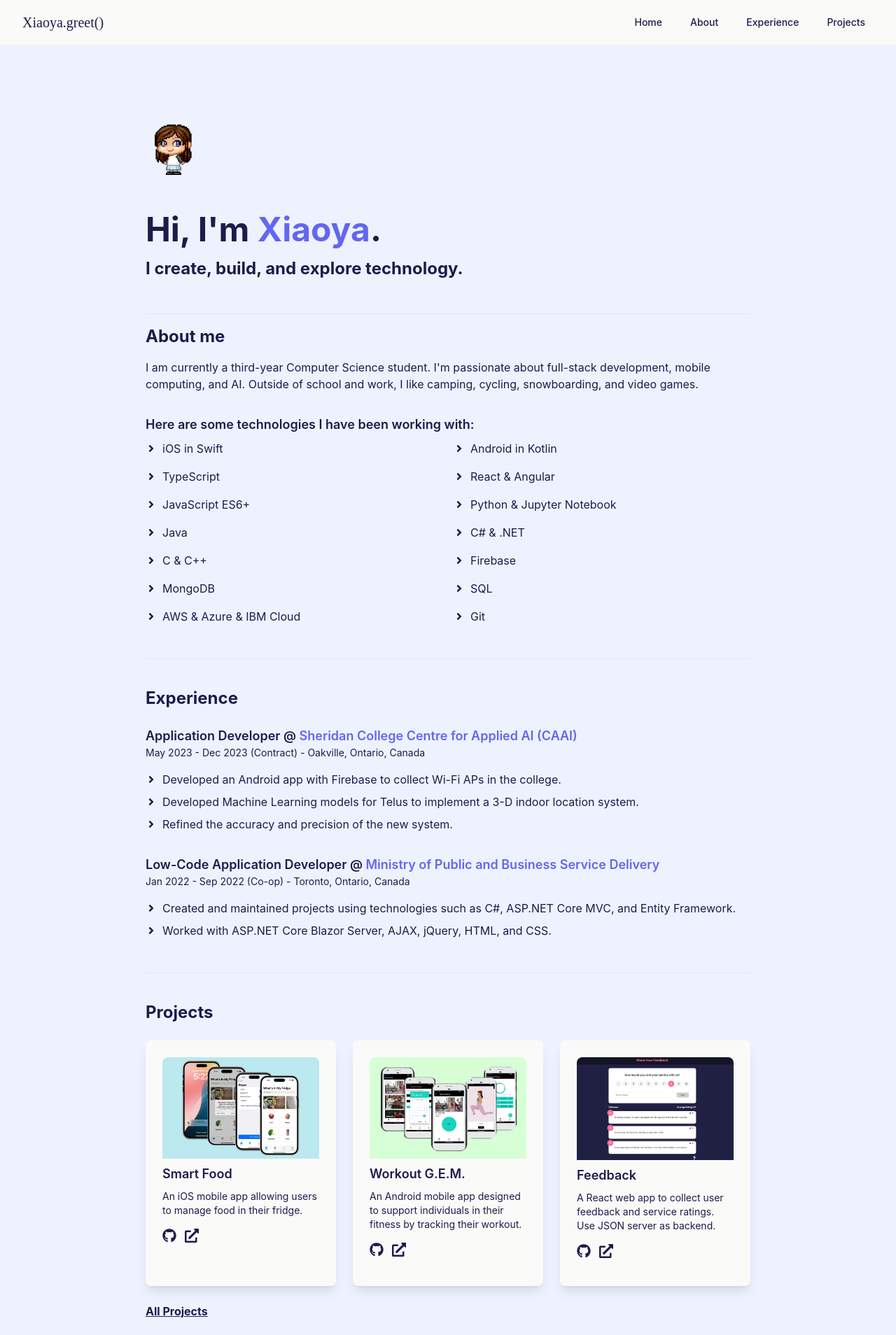
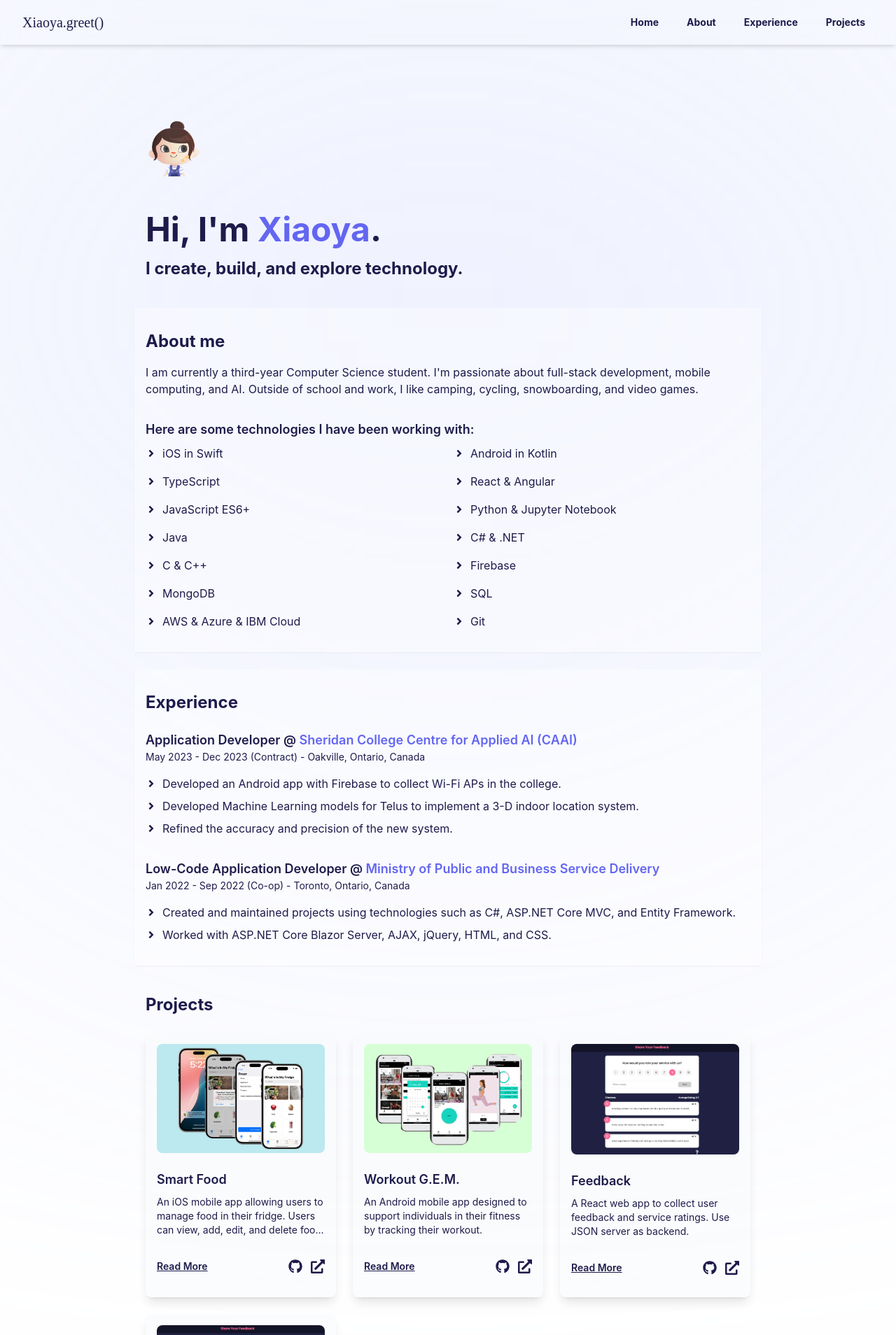
Before and after one commit to xiaoyazz/xiaoya-v2, a React (Create React App) app: page / in a window 1280 px wide. Shown: the top 1908 px of the page at 70% size. Built offline with nearby package versions, Linux system fonts and the light colour scheme.

Commit message:
Update css style for landing section and navbar

```diff
--- a/public/index.html
+++ b/public/index.html
@@ -22,7 +22,7 @@
       work correctly both with client-side routing and a non-root public URL.
       Learn how to configure a non-root public URL by running `npm run build`.
     -->
-  <title>* ‧Xiaoya ⸜(｡˃ ᵕ ˂ )⸝</title>
+  <title>Xiaoya</title>
 </head>
 
 <body>
--- a/src/components/AboutSection.js
+++ b/src/components/AboutSection.js
@@ -3,7 +3,7 @@ import { FaAngleRight } from 'react-icons/fa';
 const AboutSection = () => {
     return (
 
-        <div className="text-left mt-2 px-4 max-w-4xl mx-auto">
+        <div className="text-left mt-10 mb-6 pt-8 pb-8 px-4 max-w-4xl mx-auto shadow-sm bg-white bg-opacity-40">
             <h2 className="text-2xl font-bold mb-4">About me</h2>
             <p className="mb-8">
                 I am currently a third-year Computer Science student.
@@ -32,7 +32,7 @@ const AboutSection = () => {
                     ].map((tech, index) => (
                         <li
                             key={index}
-                            className="flex items-center gap-2 cursor-crosshair transform transition duration-300 hover-text-shadow hover:scale-105 hover:text-indigo-500"
+                            className="flex items-center gap-2 cursor-crosshair transform transition duration-300 hover:-translate-y-1 hover:-translate-x-1 hover-text-shadow hover:text-indigo-500"
                         >
                             <FaAngleRight />
                             {tech}
@@ -40,7 +40,7 @@ const AboutSection = () => {
                     ))}
                 </ul>
             </div>
-            <hr className="border-t my-4 mt-12" />
+            {/* <hr className="border-t my-4 mt-12" /> */}
         </div>
     );
 };
--- a/src/components/Experience.js
+++ b/src/components/Experience.js
@@ -27,7 +27,8 @@ const Experience = () => {
     ];
 
     return (
-        <div className="max-w-4xl mx-auto px-4 mt-10 text-left">
+        <div className="max-w-4xl mx-auto pt-8 pb-8 px-4 text-left shadow-sm bg-white bg-opacity-40">
+
             {/* Top heading */}
             <h2 className="text-2xl font-bold mb-6">Experience</h2>
 
@@ -46,7 +47,7 @@ const Experience = () => {
                         </p>
                         <ul className="space-y-2">
                             {experience.details.map((detail, idx) => (
-                                <li key={idx} className="flex items-center gap-2 cursor-crosshair transform transition duration-300 hover:scale-105 hover:text-indigo-500 hover:text-shadow">
+                                <li key={idx} className="flex items-center gap-2 cursor-crosshair transform transition duration-300 hover:-translate-y-1 hover:-translate-x-1 hover:text-indigo-500 hover-text-shadow">
                                     <FaAngleRight />
                                     {detail}
                                 </li>
@@ -55,7 +56,7 @@ const Experience = () => {
                     </div>
                 ))}
             </div>
-            <hr className="border-t my-4 mt-12" />
+            {/* <hr className="border-t my-4 mt-12" /> */}
         </div>
     );
 };
--- a/src/components/Footer.js
+++ b/src/components/Footer.js
@@ -2,7 +2,7 @@ import { FaLinkedin, FaGithub, FaGoogle, FaFacebook } from 'react-icons/fa';
 
 const Footer = () => {
     return (
-        <footer className="w-full mt-12 py-6 mb-10">
+        <footer className="w-full mt-4 py-6 mb-10">
             <div className="max-w-4xl mx-auto text-center">
                 <div className="flex justify-center gap-4 mb-4">
                     <a href="https://www.linkedin.com/in/xiaoyazou/" target="_blank" rel="noopener noreferrer" className='hover:text-indigo-500'>
--- a/src/components/LandingSection.js
+++ b/src/components/LandingSection.js
@@ -1,22 +1,37 @@
 import React from 'react';
 import avatar from '../assets/avatar.png';
-import scrollDownIcon from '../assets/scroll-down.png';
+import villagerMe from '../assets/villagerMe.png'
 
 const LandingPage = () => {
     return (
-        <div className="text-left mt-48 px-4 max-w-4xl mx-auto">
+        <div className="text-left mt-48 px-4 max-w-4xl mx-auto relative">
+            {/* Fixed Blurred Background */}
+            <div
+                className="fixed inset-0 bg-indigo-300 blur-[1050px] z-[-1]"
+                style={{
+                    width: '100vw',
+                    height: '400px',
+                    top: '30%',
+                    left: '',
+                    //transform: 'translate(-50%, 0)',
+                }}
+            ></div>
+
+            {/* Avatar and Text */}
             <img
-                src={avatar}
+                src={villagerMe}
                 alt="Xiaoya's Avatar"
                 className="w-20 h-22 animate-bounce"
             />
-            <h1 className="text-5xl font-bold mt-8"> Hi, I'm <span className="text-indigo-500">Xiaoya</span>.</h1>
-            <h3 className="text-2xl mt-4 font-bold">I create, build, and explore technology.</h3>
+            <h1 className="text-5xl font-bold mt-8">
+                Hi, I'm <span className="text-indigo-500">Xiaoya</span>.
+            </h1>
+            <h3 className="text-2xl mt-4 font-bold">
+                I create, build, and explore technology.
+            </h3>
 
-            <hr className="border-t my-4 mt-12" />
+            {/* <hr className="border-t my-4 mt-12" /> */}
         </div>
-
-
     );
 };
 
--- a/src/components/Navbar.js
+++ b/src/components/Navbar.js
@@ -12,7 +12,7 @@ const Navbar = () => {
     };
 
     return (
-        <nav className="fixed w-full top-0 left-0 bg-stone-50 dark:bg-blue-950 dark:text-slate-200 z-10">
+        <nav className="fixed w-full top-0 left-0 bg-transparent backdrop-blur-md dark:bg-blue-950 dark:text-slate-200 shadow-md z-10">
             <div className="max-w-7xl mx-auto px-4 sm:px-6 lg:px-8">
                 <div className="flex items-center justify-between h-16">
                     <div className="flex items-center">
@@ -22,16 +22,16 @@ const Navbar = () => {
                         {/* <DarkModeToggle /> */}
                     </div>
                     <div className="hidden md:flex space-x-4 font-bold">
-                        <Link to="/" className="hover:text-indigo-500 dark:hover:text-teal-300 px-3 py-2 rounded-md text-sm font-medium">
+                        <Link to="/" className="hover:text-indigo-500 dark:hover:text-teal-300 px-3 py-2 rounded-md text-sm">
                             Home
                         </Link>
-                        <Link to="/about" className="hover:text-indigo-500 dark:hover:text-teal-300 px-3 py-2 rounded-md text-sm font-medium">
+                        <Link to="/about" className="hover:text-indigo-500 dark:hover:text-teal-300 px-3 py-2 rounded-md text-sm">
                             About
                         </Link>
-                        <Link to="/services" className="hover:text-indigo-500 dark:hover:text-teal-300 px-3 py-2 rounded-md text-sm font-medium">
+                        <Link to="/services" className="hover:text-indigo-500 dark:hover:text-teal-300 px-3 py-2 rounded-md text-sm">
                             Experience
                         </Link>
-                        <Link to="/contact" className="hover:text-indigo-500 dark:hover:text-teal-300 px-3 py-2 rounded-md text-sm font-medium">
+                        <Link to="/contact" className="hover:text-indigo-500 dark:hover:text-teal-300 px-3 py-2 rounded-md text-sm">
                             Projects
                         </Link>
                     </div>
--- a/src/components/Projects.js
+++ b/src/components/Projects.js
@@ -12,7 +12,7 @@ const projects = [
     {
         title: "Smart Food",
         description:
-            "An iOS mobile app allowing users to manage food in their fridge.",
+            "An iOS mobile app allowing users to manage food in their fridge. Users can view, add, edit, and delete food item, and enable/disable expiry notification.",
         image: SmartFood,
         liveLink: "#",
         repoLink: "#"
@@ -32,6 +32,14 @@ const projects = [
         image: Feedback,
         liveLink: "#",
         repoLink: "#"
+    },
+    {
+        title: "Wi-Fi Scanner",
+        description:
+            "A React web app to collect user feedback and service ratings. Use JSON server as backend.",
+        image: Feedback,
+        liveLink: "#",
+        repoLink: "#"
     }
 ];
 
@@ -43,41 +51,54 @@ const Projects = () => {
                 {projects.map((project, index) => (
                     <div
                         key={index}
-                        className="relative group bg-stone-50 p-6 rounded-lg shadow-lg transform transition duration-300 hover:-translate-y-2 hover:shadow-2xl"
+                        className="relative bg-opacity-60 bg-slate-50 hover:bg-opacity-90 p-4 rounded-lg shadow-lg transform transition duration-300 hover:-translate-y-2 flex flex-col"
                     >
-
                         {/* Image */}
                         <img
                             src={project.image}
                             alt={project.title}
-                            className="rounded-t-lg w-full h-45 object-covermb-6"
+                            className="rounded-lg w-full h-50 object-cover mb-4"
                         />
 
                         {/* Project title */}
                         <h3 className="text-lg font-semibold mt-2 mb-2">{project.title}</h3>
 
                         {/* Description */}
-                        <p className=" text-sm mb-4">{project.description}</p>
+                        <p className="text-sm mb-4" style={{
+                            overflow: "hidden", display: "-webkit-box", WebkitLineClamp: 3, WebkitBoxOrient: "vertical", textOverflow: "ellipsis"
+                        }}>
+                            {project.description}
+                        </p>
 
-                        {/* Top section with icon and links */}
-                        <div className="flex justify-between items-center mb-4">
-
+                        {/* Bottom Section */}
+                        <div className="flex justify-between items-center mt-4 mb-4">
+                            <a href="#" className="text-sm font-semibold hover:text-indigo-500 underline">
+                                Read More
+                            </a>
                             <div className="flex gap-3">
-
-                                <a href={project.repoLink} target="_blank" rel="noopener noreferrer">
-                                    <FaGithub className="text-xl hover:text-indigo-500" />
+                                <a
+                                    href={project.repoLink}
+                                    target="_blank"
+                                    rel="noopener noreferrer"
+                                    className="text-xl hover:text-indigo-500"
+                                >
+                                    <FaGithub />
                                 </a>
-
-                                <a href={project.liveLink} target="_blank" rel="noopener noreferrer">
-                                    <FaExternalLinkAlt className="text-xl hover:text-indigo-500" />
+                                <a
+                                    href={project.liveLink}
+                                    target="_blank"
+                                    rel="noopener noreferrer"
+                                    className="text-xl hover:text-indigo-500"
+                                >
+                                    <FaExternalLinkAlt />
                                 </a>
-
                             </div>
                         </div>
                     </div>
+
                 ))}
             </div>
-            <p className="mt-6">
+            <p className="mt-12">
                 <a
                     href="https://github.com/xiaoyazz"
                     target="_blank"
@@ -88,7 +109,7 @@ const Projects = () => {
                 </a>
             </p>
 
-            <hr className="border-t my-4 mt-12" /></div>
+            <hr className="border-t my-4 mt-8" /></div>
     );
 };
 
--- a/src/index.css
+++ b/src/index.css
@@ -4,7 +4,7 @@
 @import url('https://fonts.googleapis.com/css2?family=Dancing+Script:wght@400..700&family=IBM+Plex+Mono:ital,wght@0,100;0,200;0,300;0,400;0,500;0,600;0,700;1,100;1,200;1,300;1,400;1,500;1,600;1,700&family=Source+Code+Pro:ital,wght@0,200..900;1,200..900&display=swap');
 
 body {
-  @apply bg-indigo-50 text-indigo-950;
+  @apply bg-white text-indigo-950;
   margin: 0;
   font-family: -apple-system, BlinkMacSystemFont, 'Segoe UI', 'Roboto', 'Oxygen',
     'Ubuntu', 'Cantarell', 'Fira Sans', 'Droid Sans', 'Helvetica Neue',
```
Also changed, not shown: src/assets/villagerMe.png (added).
